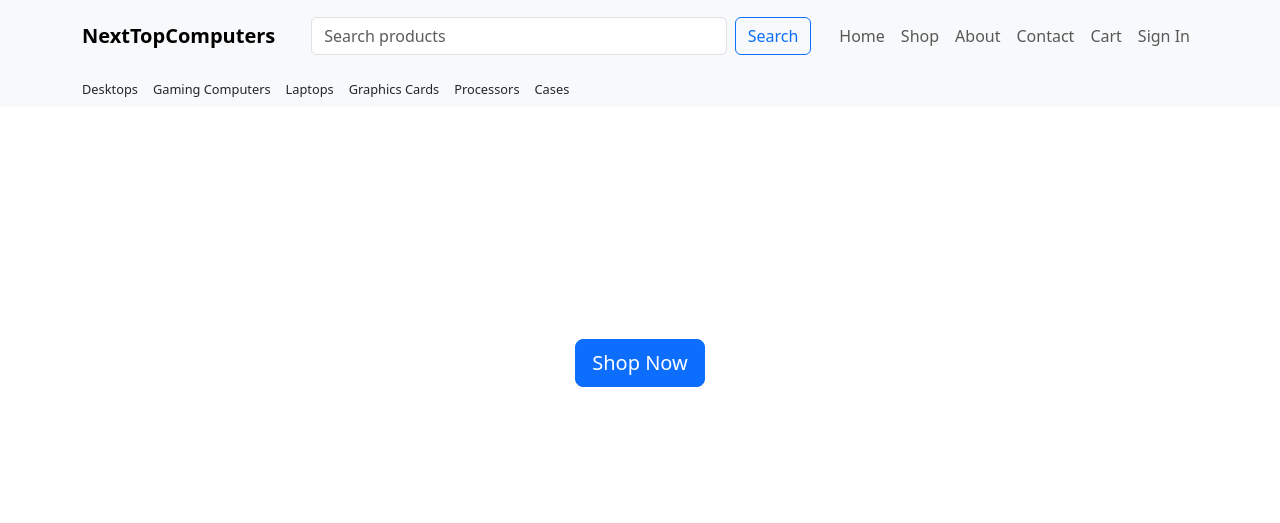
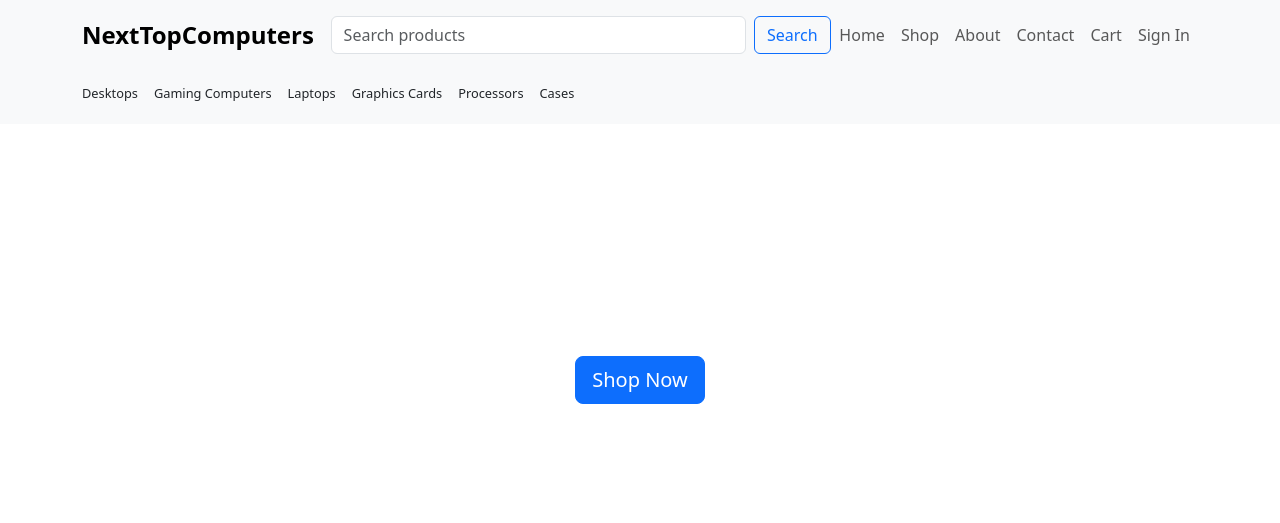
Before and after one commit to Bonzay993/NextTopComputers, a Flask app: page / in a window 1280 px wide. Shown: the top 523 px of the page. Run offline with Flask 3, Linux system fonts and the light colour scheme; some libraries are stand-ins or nearby versions.

Commit message:
Fixed the vertical allignment of the nnavbar brand to the underneath links

```diff
--- a/static/style.css
+++ b/static/style.css
@@ -1,20 +1,44 @@
 /* Additional custom styles */
+
 body{
     height:100vh;
+
 }
 
 .navbar {
-    height: auto;
-    padding: 1rem 0;
+    height: 70px;
+    padding: 0;
 }
+
+.category-container {
+    height: 70px;
+    display: flex;
+    align-items: center;
+    padding: 0.5%;
+}
+
+/* Center the brand in the navbar */
+.navbar .container {
+    display: flex;
+    align-items: center;
+    justify-content: space-between;
+}
+
 .navbar-brand {
     font-weight: bold;
+    font-size: 150%;
+    display: flex;
+    align-items: center;
 }
+
+/* Adjust spacing for the category links */
 .category-links {
     display: flex;
     flex-wrap: wrap;
-    gap: 15px;
+    gap: 1rem;
     font-size: 80%;
+    padding-top:0.5%;
+    padding-bottom:1%;
 }
 
 .dropdown-products{
--- a/templates/base.html
+++ b/templates/base.html
@@ -31,7 +31,7 @@
       </form>
 
       <!-- Right-Side Links -->
-      <div class="navbar-nav">
+      <div class="navbar-nav" >
         <a class="nav-link" href="{{ url_for('get_base') }}">Home</a>
         <a class="nav-link" href="#">Shop</a>
         <a class="nav-link" href="#">About</a>
```
